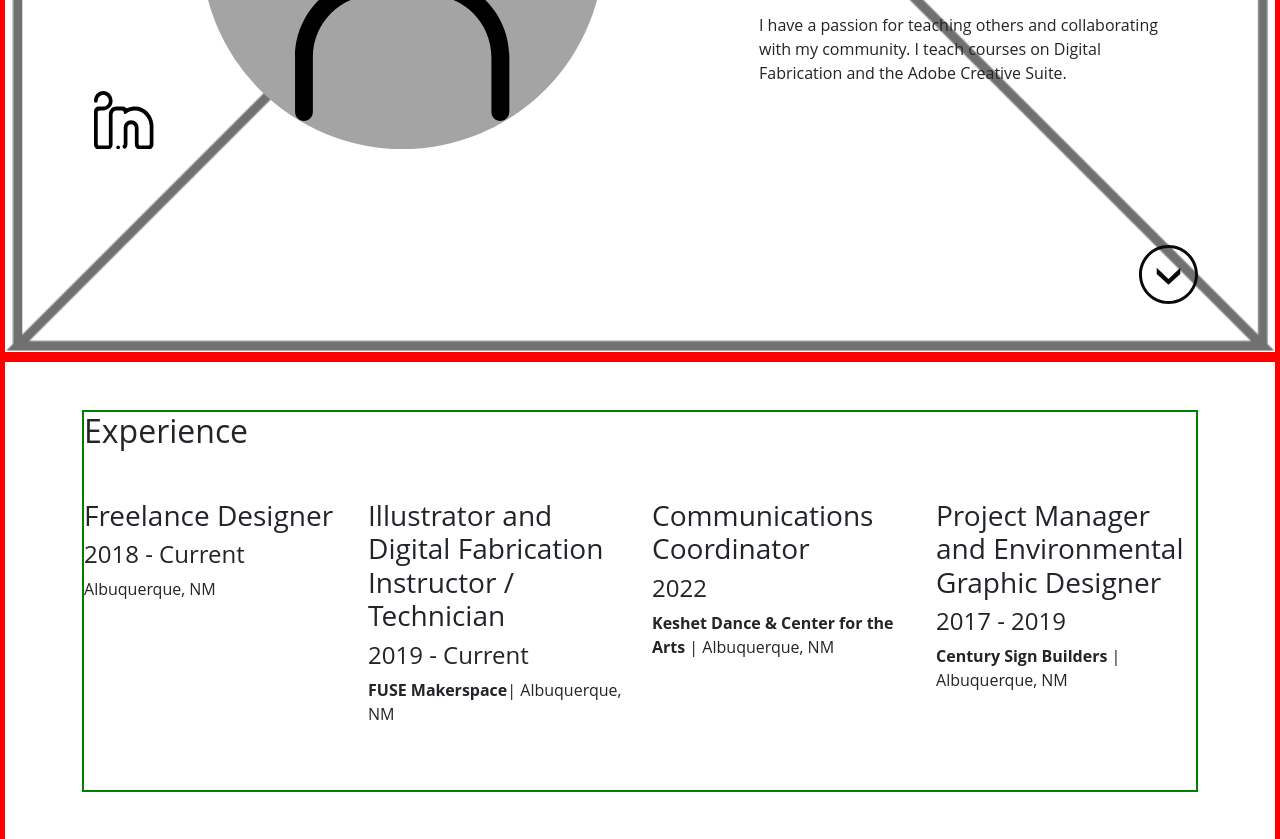
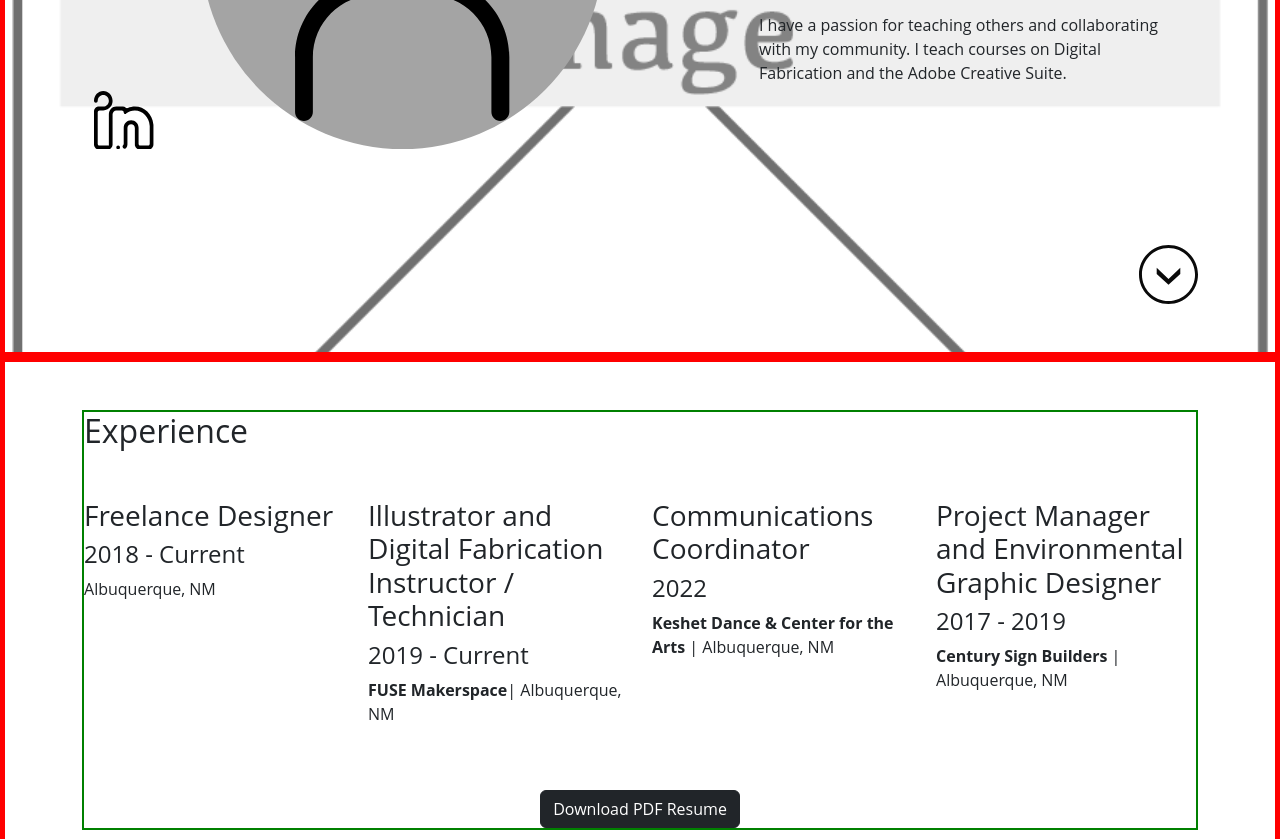
Before and after one commit to JordynNPalma/personal-website-project, a plain HTML site: page public_html/index.html in a window 1280 px wide. Shown: the part 599-1438 px from the top of the page. Drawn offline with nearby package versions, Linux system fonts and the light colour scheme.

Commit message:
added resume button

```diff
--- a/public_html/index.html
+++ b/public_html/index.html
@@ -44,7 +44,7 @@
                 <div class="col-lg-7" id="Avatar">
                     <div class="row">
                         <div class="col-2 align-self-end">
-                            <img class="img-fluid LinkedIn" src="./placerholder/LinkedInLogo.svg" alt="avatar placeholder icon">
+                            <a href="https://www.linkedin.com/in/jordyn-n-palma"><img class="img-fluid LinkedIn" src="./placerholder/LinkedInLogo.svg" alt="avatar placeholder icon"/></a>
                         </div>
                         <div class="col-10 img userImage">
                             <img class="img-fluid" src="placerholder/AvatarCombined1.svg" alt="avatar placeholder icon">
@@ -71,7 +71,8 @@
 <section id="experience">
 
 <!--    Resume-->
-    <div class="container my-5" id="experiencePrimary">
+    <div class="container my-5 " id="experiencePrimary">
+<!--        digital resume-->
         <div class="container my-5 px-0" id="Resume">
             <h2>Experience</h2>
             <div class="row gx-4 my-5">
@@ -96,7 +97,17 @@
                     <p><strong>Century Sign Builders</strong> | Albuquerque, NM</p>
                 </div>
             </div>
+<!--            download resume button-->
+            <div class="d-flex justify-content-center">
+            <a href="./assets/Jordyn-Resume.pdf" download="JordynResume2022.pdf">
+                <button type="button" class="btn btn-dark">Download PDF Resume</button>
+            </a>
+            </div>
+        </div>
+
     </div>
+
+
 <!--    Tech Stack-->
     <div class="container" id="TechStack">
         <div class="row gx-2">
@@ -111,7 +122,6 @@
                 <img class="img-fluid" src="./images/ImagePlaceHolderA.png" alt="">
             </div>
         </div>
-    </div>
     </div>
 </section>
 
@@ -154,7 +164,8 @@
 
 </section>
 
+<script src="script.js"></script>
 <script src="https://cdn.jsdelivr.net/npm/bootstrap@5.3.0-alpha1/dist/js/bootstrap.bundle.min.js" integrity="sha384-w76AqPfDkMBDXo30jS1Sgez6pr3x5MlQ1ZAGC+nuZB+EYdgRZgiwxhTBTkF7CXvN" crossorigin="anonymous"></script>
-<script src="script.js"></script>
+
 </body>
 </html>
--- a/public_html/styles.css
+++ b/public_html/styles.css
@@ -11,7 +11,7 @@ section {
     background-color: white;
     background-image: url("./images/ImagePlaceHolderA.png");
     background-size: cover;
-    background-position: 100% 100%;
+    background-position: 0% 0%;
 }
 
 #IntroPrimaryContent{
```
Also changed, not shown: public_html/script.js (deleted, +0 -8 lines), 1 other file.
